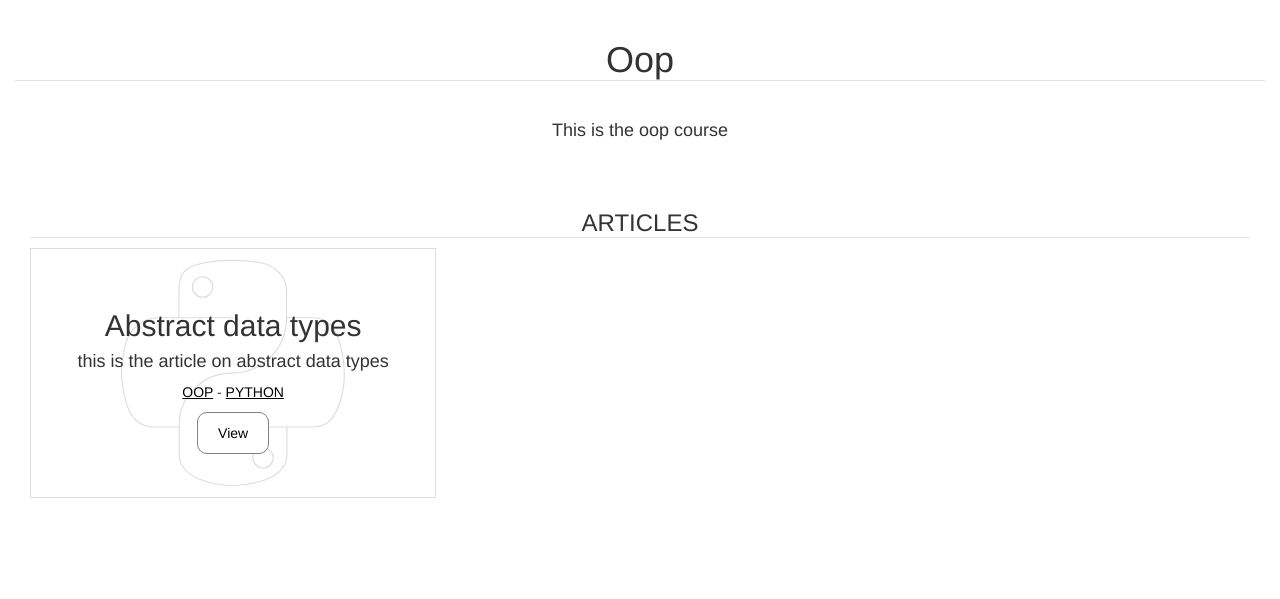
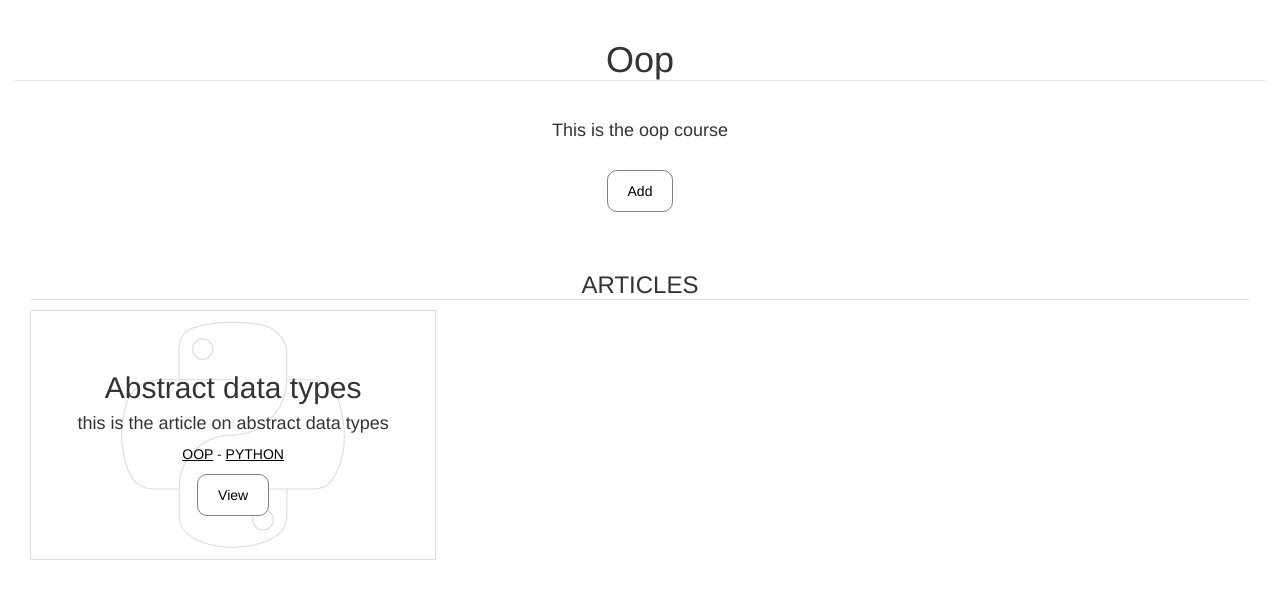
Before and after one commit to ekpo-d/progressMap, a Flask app: page /courses/oop in a window 1280 px wide. Shown: the part 52-651 px from the top of the page. Run offline with Flask 2, Linux system fonts and the light colour scheme; data comes from the database, SQL or seed files in the repository; both versions use the stored data as it was after the commit; some libraries are stand-ins or nearby versions.

Commit message:
updated stuff

```diff
--- a/progressMap/templates/showCourse.html
+++ b/progressMap/templates/showCourse.html
@@ -14,6 +14,10 @@
 <h1 class="b-down">{{ course.title.capitalize() }}</h1>
 <br />
 <h4>{{ course.description }}</h4>
+<br />
+<a href="{{ url_for('user.addCourseContent', username=current_user, courseName=course.title, id=course.id, template = 'showCourse.html')}}">
+	<button class="button">Add</button>
+</a>
 </section>
 <br /><br />
 
--- a/progressMap/user/views.py
+++ b/progressMap/user/views.py
@@ -2,6 +2,7 @@ from flask import render_template, request, url_for, redirect, flash
 from flask_login import current_user, login_required
 from . import user
 from .. import models
+
 
 @login_required
 @user.route('/<username>')
@@ -22,5 +23,6 @@ def addCourseContent(username, courseName, id):
 	for article in articles:
 		row = models.AllContent(user=current_user, article=article)
 		models.dbCommit(row)
+	#print request.path
 	flash('Added all articles under \'{}\' to your account'.format(courseName))
 	return redirect(url_for('courses.show'))
```
Also changed, not shown: progressMap/models.db.
